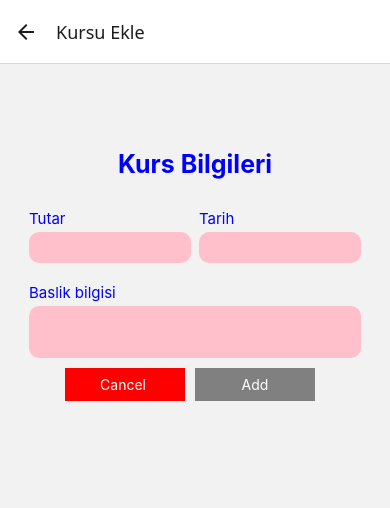
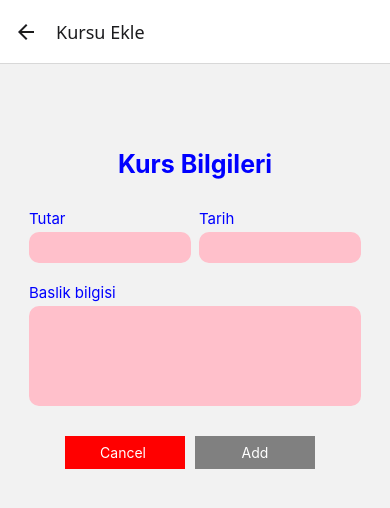
Before and after one commit to fudamuboy/Ogrenim-Icerim-App, a React Native app: screen /ManageCourse in a window 390 px wide. Shown: the top 508 px of the page. Built offline with nearby package versions, Linux system fonts and the light colour scheme.

Commit message:
updateoldu

```diff
--- a/components/CourseForm.js
+++ b/components/CourseForm.js
@@ -5,36 +5,37 @@ import { getFormattedDate } from '../helper/date'
 
 export default function CourseForm({ CancelHandler, onSubmit, buttonLabel, defaultValues }) {
     const [inputs, setInputs] = useState({
-        amount: defaultValues ? defaultValues.amount.toString() : '',
-        date: defaultValues ? getFormattedDate(defaultValues.date) : '',
-        description: defaultValues ? defaultValues.description : ''
+        amount: { value: defaultValues ? defaultValues.amount.toString() : '', isValid: true, },
+        date: { value: defaultValues ? getFormattedDate(defaultValues.date) : '', isValid: true },
+        description: { value: defaultValues ? defaultValues.description : '', isValid: true },
     })
     // After the explain of this parts
     function addOrUpdateHandler() {
         const courseData = {
-            amount: Number(inputs.amount),
-            date: inputs.date,
-            description: inputs.description
+            amount: Number(inputs.amount.value),
+            date: new Date(inputs.date.value),
+            description: inputs.description.value
         }
-        const amountIsValid = !isNaN(courseData.amount) && courseData.amount > 0
-        // Validation : vérifier que la date n'est pas vide et respecte le format YYYY-MM-DD
-        const dateIsValidFormat = /^(\d{4})-(\d{2})-(\d{2})$/.test(courseData.date);
+        console.log(courseData);
+
+        const amountIsValid = courseData.amount > 0
+
 
         // Vérification si la date est vide ou invalide
-        const dateIsValid = courseData.date.trim() !== '' && dateIsValidFormat && !isNaN(new Date(courseData.date).getTime());
+        const dateIsValid = courseData.date.toString() !== 'Invalid Date'
         const descriptionIsValid = courseData.description.trim().length > 0
+
         if (!amountIsValid || !dateIsValid || !descriptionIsValid) {
-            Alert.alert('Incorrect Login', 'Please enter all fields in the correct format!')
+            setInputs((currentInputs) => {
+                return {
+                    amount: { value: Number(currentInputs.amount.value), isValid: amountIsValid },
+                    date: { value: currentInputs.date.value, isValid: dateIsValid },
+                    description: { value: currentInputs.description.value, isValid: descriptionIsValid }
+                }
+            })
             return;
         }
-        // Convertir la date en objet Date après validation
-        courseData.date = new Date(courseData.date);
 
-        // Vérification finale de la validité de la date
-        if (isNaN(courseData.date.getTime())) {
-            Alert.alert('Hatali Giris', 'Please enter a valid date!');
-            return;
-        }
         onSubmit(courseData) // props definit sera sende ds ManageCourses
     }
     // console.log(inputs);
@@ -43,7 +44,7 @@ export default function CourseForm({ CancelHandler, onSubmit, buttonLabel, defau
         setInputs((currentInput) => {
             return {
                 ...currentInput,
-                [inputIdentifier]: enteredValue
+                [inputIdentifier]: { value: enteredValue, isValid: true }
             }
         })
     }
@@ -54,27 +55,47 @@ export default function CourseForm({ CancelHandler, onSubmit, buttonLabel, defau
                 <Input
                     style={styles.flexAll}
                     label="Tutar"
+                    invalid={!inputs.amount.isValid}
                     textInputConfig={{
                         keyboardType: 'decimal-pad',
                         onChangeText: inputChange.bind(this, 'amount'),
-                        value: inputs.amount
+                        value: inputs.amount.value
                     }} />
                 <Input label="Tarih"
+                    invalid={!inputs.date.isValid}
                     style={styles.flexAll}
                     textInputConfig={{
                         placeHolder: 'YYYY-MM-DD',
                         maxLength: 10,
                         onChangeText: inputChange.bind(this, 'date'),
-                        value: inputs.date
+                        value: inputs.date.value
                     }} />
             </View>
 
             <Input label="Baslik bilgisi"
+                invalid={!inputs.description.isValid}
                 textInputConfig={{
                     multiline: true,
                     onChangeText: inputChange.bind(this, 'description'),
-                    value: inputs.description
+                    value: inputs.description.value
                 }} />
+            <View style={styles.error}>
+                {!inputs.amount.isValid && (
+                    <Text>
+                        Luften tutari dogru formatta giriniz
+                    </Text>
+                )}
+                {!inputs.date.isValid && (
+                    <Text>
+                        Luften tutari dogru formatta giriniz
+                    </Text>
+                )}
+                {!inputs.description.isValid && (
+                    <Text>
+                        Luften tutari dogru formatta giriniz
+                    </Text>
+                )}
+            </View>
             <View style={styles.btns}>
                 <Pressable onPress={CancelHandler}>
                     <View style={styles.cancel}>
@@ -137,6 +158,11 @@ const styles = StyleSheet.create({
     addOrDeleteText: {
         color: 'white',
     },
+    error: {
+        alignItems: 'center',
+        marginTop: 10,
+        marginBottom: 10,
+    },
 })
 // CourseForm contient input qui possede ceux ci sont envoye ds ManageCourse
 // KeyboardType decimal fait de sorte que le clavier devient numerique
--- a/components/Input.js
+++ b/components/Input.js
@@ -1,15 +1,20 @@
 import { StyleSheet, Text, TextInput, View } from 'react-native'
 import React from 'react'
 
-export default function Input({ label, textInputConfig, style }) {
+export default function Input({ label, textInputConfig, style, invalid }) {
     const inputStyles = [styles.inputText] // op trop compris sonra bakcam
+
     if (textInputConfig && textInputConfig.multiline) {
         inputStyles.push(styles.inputMultiline)
     }
+    // la partie de rendre le background red
+    if (invalid) {
+        inputStyles.push(styles.invalidInput)
+    }
     return (
         <View style={[styles.inputContainer, style]}>
-            <Text style={styles.label}>{label}</Text>
-            <TextInput style={styles.inputStyles} {...textInputConfig} />
+            <Text style={[styles.label, invalid && styles.invalidLabel]}>{label}</Text>
+            <TextInput style={inputStyles} {...textInputConfig} />
         </View>
     )
 }
@@ -25,7 +30,7 @@ const styles = StyleSheet.create({
         color: 'blue',
         marginBottom: 4,
     },
-    inputStyles: {
+    inputText: {
         backgroundColor: 'pink',
         padding: 5,
         borderRadius: 10,
@@ -36,6 +41,12 @@ const styles = StyleSheet.create({
         minHeight: 100,
         textAlignVertical: 'top',
     },
+    invalidLabel: {
+        color: 'red',
+    },
+    invalidInput: {
+        backgroundColor: 'red',
+    },
 })
 
 // input declaree sera envoye ds CourseForm
--- /dev/null
+++ b/helper/http.js
@@ -0,0 +1,9 @@
+import axios from "axios";
+
+const url = 'https://react-native-8c790-default-rtdb.firebaseio.com/';
+
+export function storeCourse(courseData) {
+    axios.post(url + 'courses.json', courseData)
+        .then(response => console.log(response.data)) // verification ds le console
+        .catch(error => console.log(error));
+}
--- a/package.json
+++ b/package.json
@@ -12,6 +12,7 @@
     "@react-navigation/bottom-tabs": "^7.2.0",
     "@react-navigation/native": "^7.0.14",
     "@react-navigation/native-stack": "^7.2.0",
+    "axios": "^1.8.2",
     "expo": "~52.0.37",
     "expo-status-bar": "~2.0.1",
     "react": "18.3.1",
--- a/screens/ManageCourses.js
+++ b/screens/ManageCourses.js
@@ -4,6 +4,9 @@ import EvilIcons from '@expo/vector-icons/EvilIcons';
 import { useContext } from 'react';
 import { CoursesContext } from '../store/coursesContext';
 import CourseForm from '../components/CourseForm';
+import { storeCourse } from '../helper/http';
+
+
 
 export default function ManageCourses({ route, navigation }) {
     const coursesContext = useContext(CoursesContext)
@@ -39,6 +42,7 @@ export default function ManageCourses({ route, navigation }) {
             coursesContext.updateCourse(courseId, courseData)
         }
         else {
+            storeCourse(courseData)
             coursesContext.addCourse(courseData)
         }
         navigation.goBack() // retour permettant l'affichage de la mise a jour
```
Also changed, not shown: 1 other file (tests, documents, lock files or other folders).
